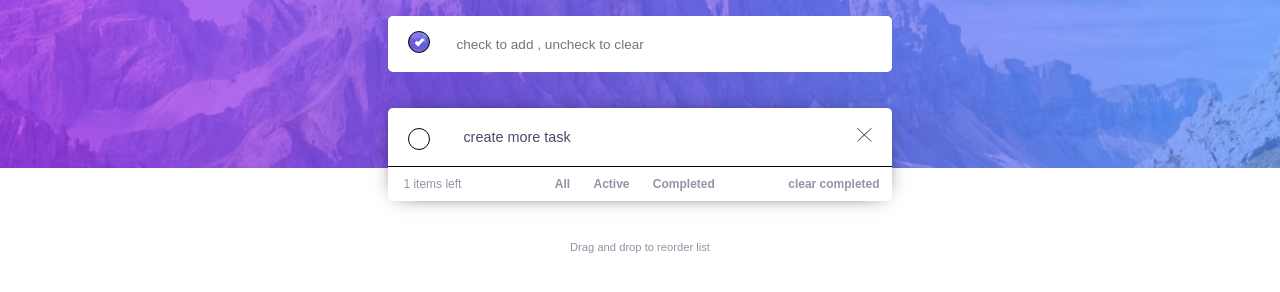
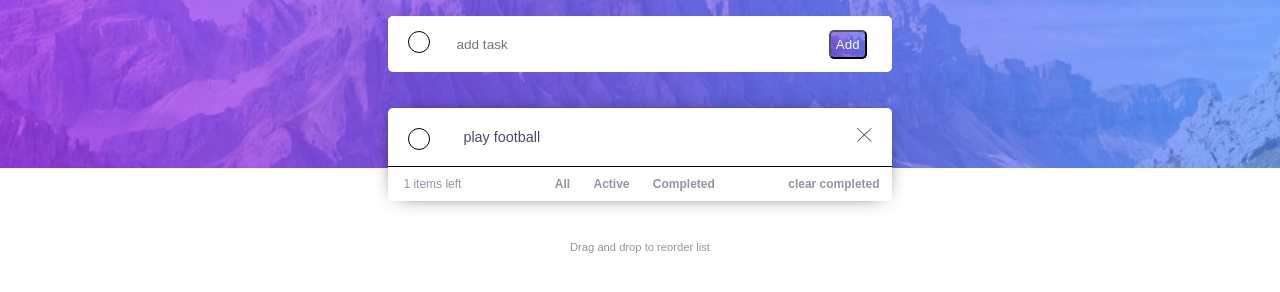
Before and after one commit to jutin0852/todo, a plain HTML site: page index.html in a window 1280 px wide. Shown: the part 130-422 px from the top of the page. Drawn offline with Linux system fonts and the light colour scheme.

Commit message:
added btn

```diff
--- a/index.html
+++ b/index.html
@@ -18,22 +18,23 @@
         <form id="textback">
           <label class="container">
 
-            <input type="checkbox" class="check" checked="checked">
+            <input type="checkbox" class="check">
             <span class="checkmark"></span>
 
 
 
 
         </label>
-        <input type="text" id="text" placeholder="check to add , uncheck to clear" >
+        <input type="text" id="text" placeholder="add task" >
+        <button id="but">Add</button>
 
           </form><br><br>
           <div id="shadow">
-            <ul ondragstart="dragOver()" ondrop="Drop()" class="sort">
+            <ul ondragover="dragOver()" ondrop="Drop()" class="sort">
               <li draggable="true" ondragstart="dragStart()" class="lm">
                 <label class="container"><input type="checkbox" class="check">
                   <span class="checkmark"></span>
-                </label><span class="p">create more task</span>
+                </label><span class="p">play football</span>
                 <img src="/images/icon-cross.svg" class="cross"></li>
 
 
@@ -57,16 +58,6 @@
     </div>
 
 
-
-
-
-
-
-
-
-
-
-
     </main>
 
 </body>
--- a/script.js
+++ b/script.js
@@ -47,19 +47,9 @@ function moon(){
 
 }
 
-form.addEventListener('click',function(e){
-    if(e.target.className=="check"){
-        if(e.target.checked && !text.value==""){
-            add();
-        }
-        else{
-            text.value=""
-        }
-    }
-})
-
-
- function add(){
+but.addEventListener("click",function(e){
+    e.preventDefault();
+    if(!text.value==""){
         // e.preventDefault();
         // create elements
         var li=document.createElement('li');
@@ -101,8 +91,10 @@ form.addEventListener('click',function(e){
         else{
         itemnum.innerHTML=num.length+ " items left";
         }
+    }
 
-    }
+
+})
 
     var list=document.querySelectorAll('.sort li');
     var items=document.querySelectorAll('.lm');
@@ -174,6 +166,7 @@ function dragStart(){
 
             dragged=event.target;
 
+
         }
  function dragOver() {
             event.preventDefault();
@@ -181,6 +174,7 @@ function dragStart(){
         }
  function Drop(){
             event.preventDefault();
+
 
             if(event.target.hasAttribute("draggable")){
 
--- a/style.css
+++ b/style.css
@@ -39,7 +39,7 @@
 
   }
   #text{
-     width: 250px;
+     width: 210px;
      padding: 18px;
      border-radius: 5px;
      outline: none;
@@ -117,6 +117,17 @@
      border-radius: 5px;
 
 
+  }
+  #but{
+    padding: 5px;
+    background-image: url(/images/bg-desktop-light.jpg);
+    background-repeat: no-repeat;
+     background-position:center;
+     background-size: cover;
+     color: white;
+     border-radius: 5px;
+     cursor: pointer;
+     /* display: none; */
   }
 
 
@@ -240,7 +251,7 @@
 
     }
     #text{
-       width: 380px;
+       width: 340px;
        padding: 18px;
        border-radius: 5px;
        outline: none;
@@ -316,6 +327,18 @@
 
 
     }
+    #but{
+      padding: 5px;
+      background-image: url(/images/bg-desktop-light.jpg);
+      background-repeat: no-repeat;
+       background-position:center;
+       background-size: cover;
+       color: white;
+       border-radius: 5px;
+       cursor: pointer;
+       /* display: none; */
+    }
+
 
 
 
@@ -439,7 +462,7 @@
 
     }
     #text{
-       width: 380px;
+       width: 350px;
        padding: 18px;
        border-radius: 5px;
        outline: none;
@@ -515,6 +538,18 @@
 
 
     }
+    #but{
+      padding: 5px;
+      background-image: url(/images/bg-desktop-light.jpg);
+      background-repeat: no-repeat;
+       background-position:center;
+       background-size: cover;
+       color: white;
+       border-radius: 5px;
+       cursor: pointer;
+       /* display: none; */
+    }
+
 
 
 
```
Lines whose indentation alone changed are shown as unchanged.
